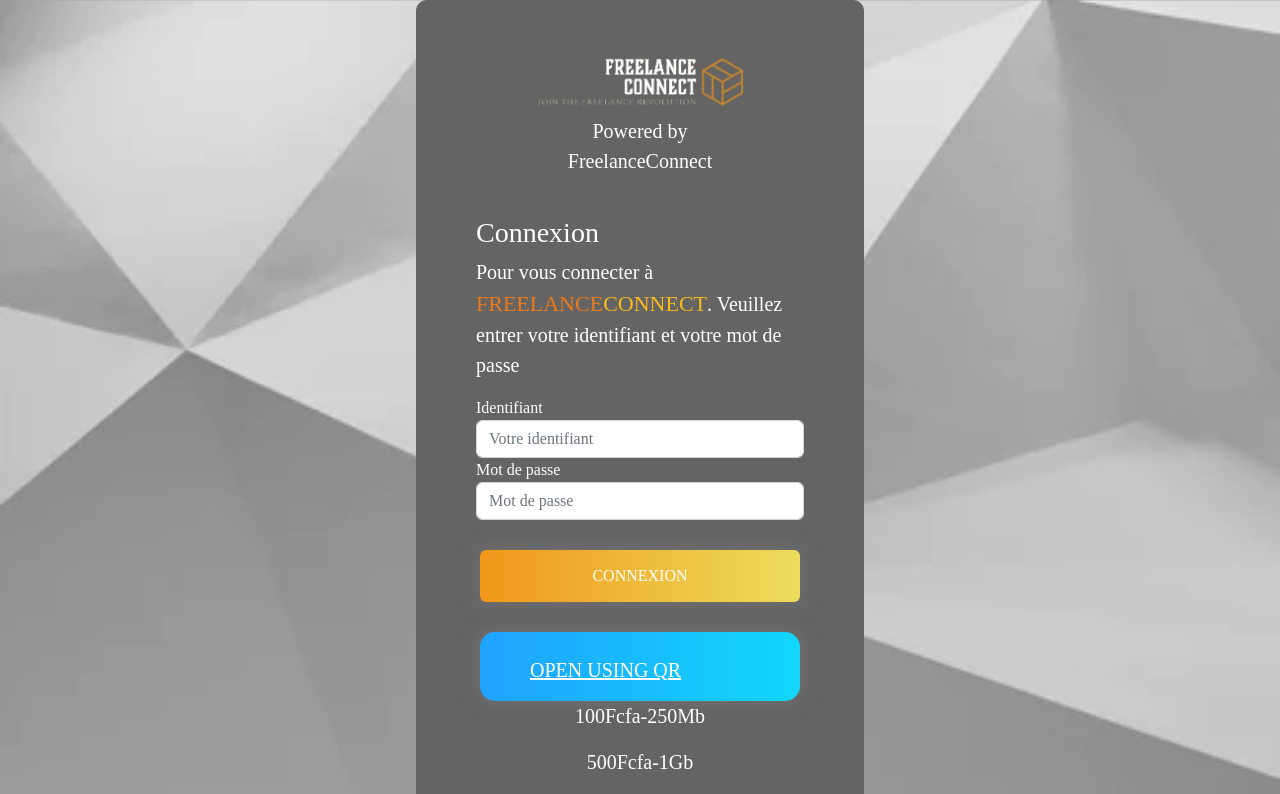
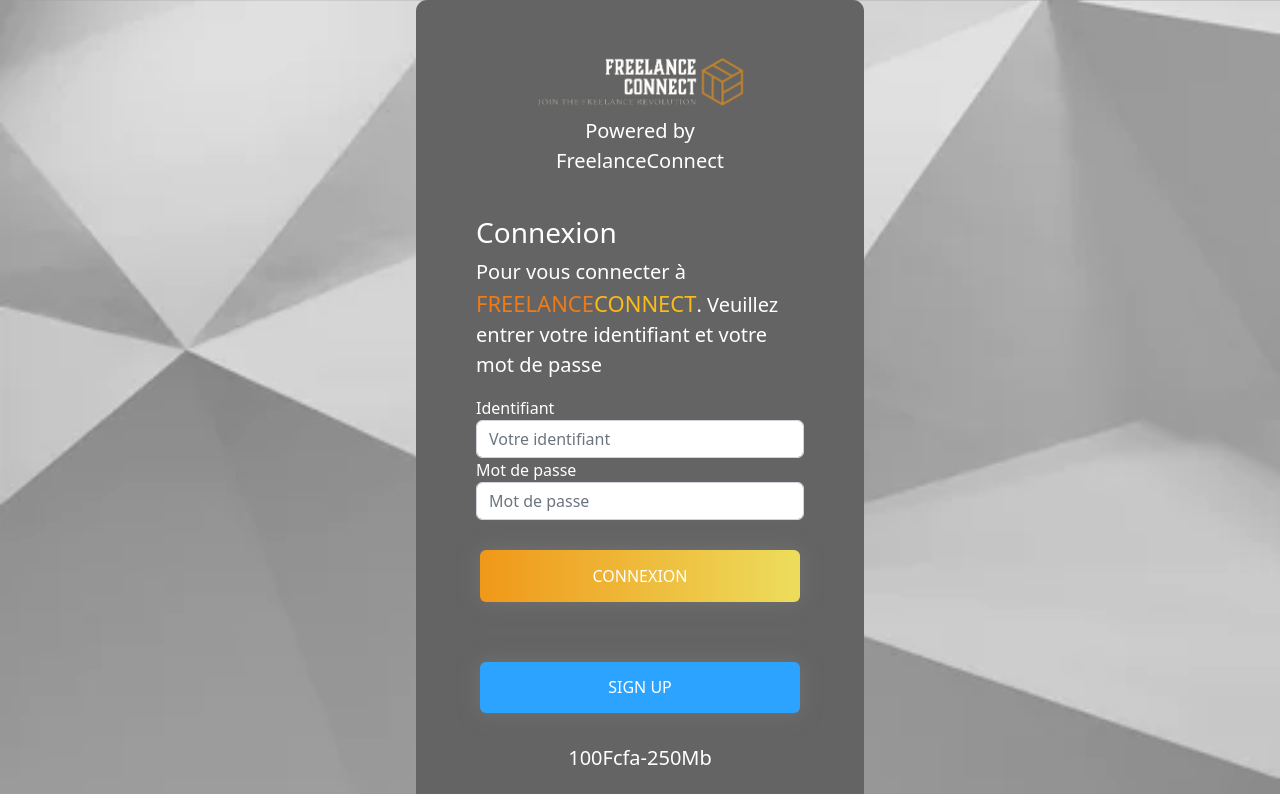
Before and after one commit to Abdoulaye-Thespy/Connect-Wifi, a JavaScript app: page / in a window 1280 px wide. Shown: the top 794 px of the page. Built offline with nearby package versions, Linux system fonts and the light colour scheme; the HTML template or start-up script is replaced by a standard one.

Commit message:
Add Sign Up button

```diff
--- a/src/App.css
+++ b/src/App.css
@@ -4,7 +4,7 @@
   background-attachment: fixed;
   background-position: center; /* Center the image */
   background-size: cover;
-  font-family: 'Abril Fatface', cursive;
+  /* font-family: 'Abril Fatface', cursive; */
 }
 
 main {
--- a/src/App.js
+++ b/src/App.js
@@ -50,12 +50,9 @@
               </button>
             </div>
             <div>
-              <a href="" className="btn-grad2">
-                <span>
-                  <i className="fas fa-qrcode"></i>
-                </span>
-                Open using QR
-              </a>
+            <button type="submit" className="btn btn-grad btn-grad34 text">
+                Sign Up
+              </button>
             </div>
           </div>
         </form>
```
